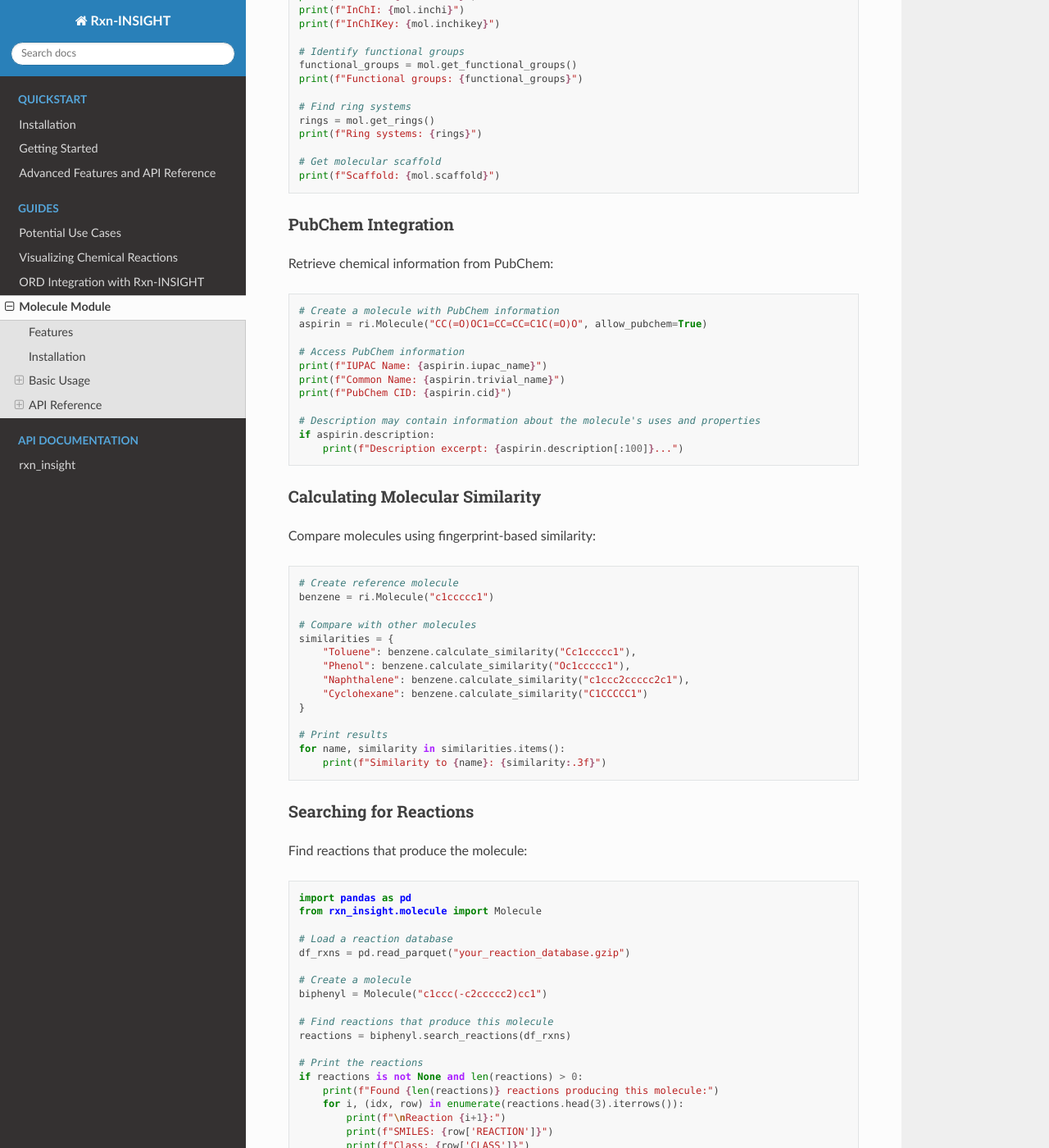
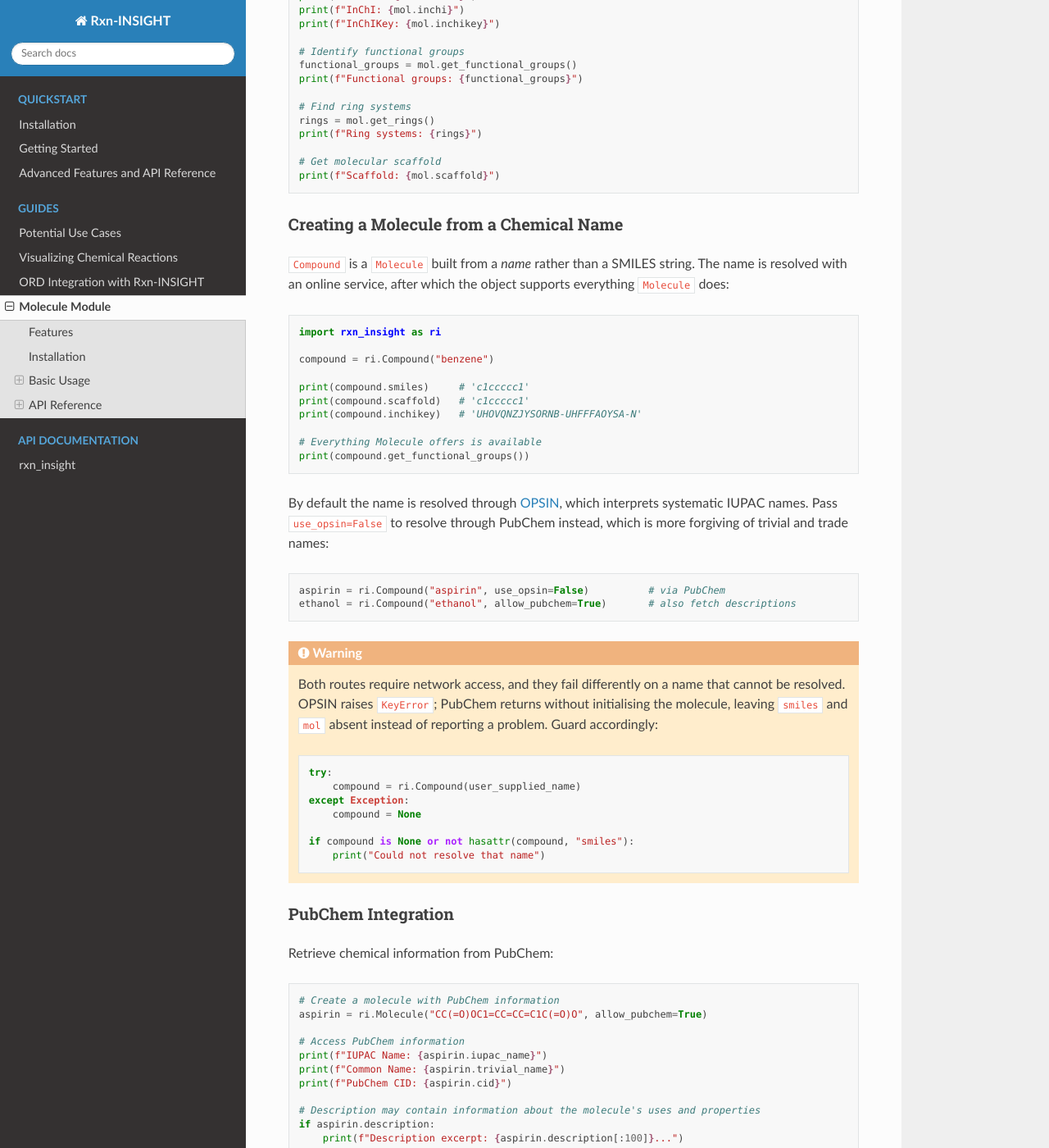
Before and after one commit to mrodobbe/Rxn-INSIGHT, a Sphinx documentation site: the page built from docs/source/molecule-module.rst, in a window 1280 px wide and 1400 px high, scrolled down 859 px. Shown: the whole window at 82% size. Built offline with Sphinx 7.4.7 and the Read the Docs theme 3.1.0, drawn with Linux system fonts in a browser that asks for light colours; some of the changed text lies outside the part shown.

Commit message:
Describe the Compound class in the documentation
Compound was undocumented: no class or method docstrings, no mention in any
guide, and the 'Compound Analysis' use case is actually about Molecule. The
autodoc entry therefore rendered as a bare signature.

Add Google-style docstrings and a section in the Molecule module guide with a
worked example and an API reference entry.

The failure behaviour is documented as measured rather than as assumed: an
unresolvable name raises KeyError on the OPSIN route, because the response is
indexed before the guarded block, while the PubChem route returns with the
Molecule uninitialised and no error at all.

```diff
--- a/docs/source/molecule-module.rst
+++ b/docs/source/molecule-module.rst
@@ -49,6 +49,51 @@ Creating a Molecule and Analyzing Properties
 
     # Get molecular scaffold
     print(f"Scaffold: {mol.scaffold}")
+
+Creating a Molecule from a Chemical Name
+~~~~~~~~~~~~~~~~~~~~~~~~~~~~~~~~~~~~~~~~~~~~
+
+``Compound`` is a ``Molecule`` built from a *name* rather than a SMILES string.
+The name is resolved with an online service, after which the object supports
+everything ``Molecule`` does:
+
+.. code-block:: python
+
+    import rxn_insight as ri
+
+    compound = ri.Compound("benzene")
+
+    print(compound.smiles)     # 'c1ccccc1'
+    print(compound.scaffold)   # 'c1ccccc1'
+    print(compound.inchikey)   # 'UHOVQNZJYSORNB-UHFFFAOYSA-N'
+
+    # Everything Molecule offers is available
+    print(compound.get_functional_groups())
+
+By default the name is resolved through `OPSIN <https://opsin.ch.cam.ac.uk>`__,
+which interprets systematic IUPAC names. Pass ``use_opsin=False`` to resolve
+through PubChem instead, which is more forgiving of trivial and trade names:
+
+.. code-block:: python
+
+    aspirin = ri.Compound("aspirin", use_opsin=False)          # via PubChem
+    ethanol = ri.Compound("ethanol", allow_pubchem=True)       # also fetch descriptions
+
+.. warning::
+    Both routes require network access, and they fail differently on a name that
+    cannot be resolved. OPSIN raises ``KeyError``; PubChem returns without
+    initialising the molecule, leaving ``smiles`` and ``mol`` absent instead of
+    reporting a problem. Guard accordingly:
+
+    .. code-block:: python
+
+        try:
+            compound = ri.Compound(user_supplied_name)
+        except Exception:
+            compound = None
+
+        if compound is None or not hasattr(compound, "smiles"):
+            print("Could not resolve that name")
 
 PubChem Integration
 ~~~~~~~~~~~~~~~~~~~~
@@ -256,3 +301,34 @@ API Reference
 
       :return: List of ring SMILES strings found in the molecule
       :rtype: list[str]
+
+.. py:class:: Compound(name, allow_pubchem=False, use_opsin=True)
+
+   A :py:class:`Molecule` created from a chemical name instead of a SMILES
+   string. The name is resolved with an online service, after which every
+   ``Molecule`` attribute and method is available.
+
+   :param str name: Chemical name to resolve, e.g. ``"benzene"``
+   :param bool allow_pubchem: Whether to fetch additional PubChem information
+      once the structure is known (default: False)
+   :param bool use_opsin: Resolve through OPSIN; set to False to resolve
+      through PubChem instead (default: True)
+
+   .. py:attribute:: name
+
+      The chemical name the compound was created from
+
+   .. py:method:: read_from_opsin()
+
+      Resolves the name with the OPSIN web service, which interprets
+      systematic IUPAC names.
+
+   .. py:method:: read_from_pubchem()
+
+      Resolves the name with the PubChem REST API and records the CID when
+      available. More forgiving of trivial and trade names than OPSIN.
+
+   .. note::
+      Resolution requires network access. An unresolvable name raises
+      ``KeyError`` on the OPSIN route, whereas the PubChem route returns with
+      the molecule uninitialised.
```
Also changed, not shown: README.md (+5 -1 lines), 1 other file.
